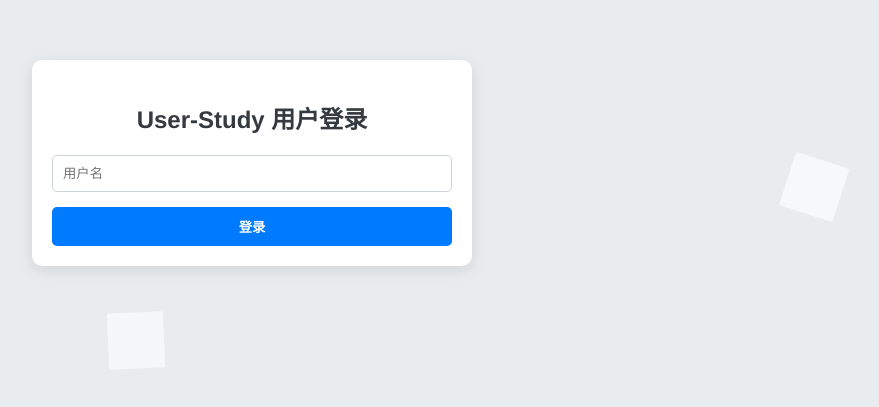
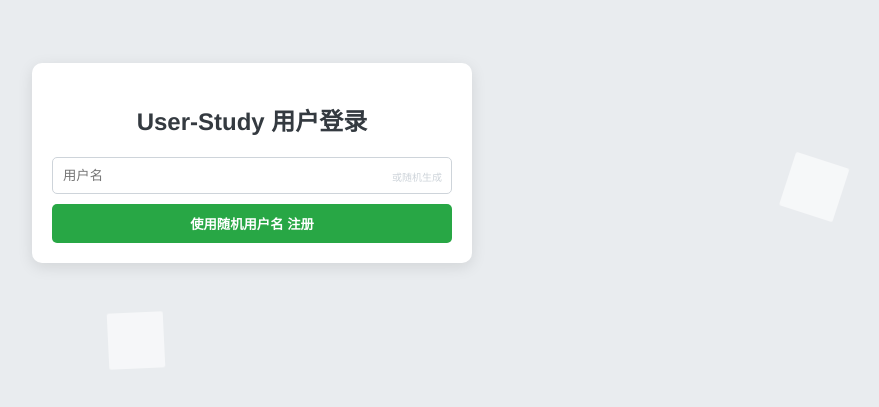
Before and after one commit to Yangzhichen763/Easy-User-Study-Server, a plain HTML site: page pages/login.html in a window 1280 px wide. Shown: the part 177-584 px from the top of the page, without its empty margins (388-1267 px from the left). Drawn offline with Linux system fonts and the light colour scheme.

Commit message:
添加使用随机用户名注册的功能

```diff
--- a/pages/login.html
+++ b/pages/login.html
@@ -27,9 +27,14 @@
             max-width: 400px; /* 限制宽度 */
             width: 100%; /* 确保容器宽度适应 */
         }
-        .inputText {
+        .layout-container {
+            display: flex;
+            flex-direction: column;
+            align-items: center;
+            gap: 10px
+        }
+        .input-text {
             width: calc(100% - 22px); /* 修正宽度，减去边框和内边距 */
-            margin-bottom: 15px; /* 添加底部间距 */
         }
         button {
             width: 100%;
@@ -67,9 +72,21 @@
                     button.onclick = () => handleLogin(username, false); // 绑定注册事件
                 }
             } else {
-                button.textContent = '登录'; // 如果输入框为空，恢复为默认状态
-                button.style.backgroundColor = '#007bff';
-                button.onclick = null;
+                button.textContent = '使用随机用户名 注册'; // 如果输入框为空，恢复为默认状态
+                button.style.backgroundColor = '#28a745';
+                button.onclick = () => handleLogin(null, true); // 绑定登录事件
+            }
+
+            // 如果输入不为空，则移除 class="input-tip" 的元素，否则添加
+            const inputContainer = event.target.parentElement;
+            const inputTip = inputContainer.querySelector('.input-tip');
+            if (username) {
+                inputTip.remove();
+            } else if (!inputTip) {
+                const inputTip = document.createElement('span');
+                inputTip.classList.add('input-tip');
+                inputTip.textContent = '或随机生成';
+                inputContainer.appendChild(inputTip);
             }
         }
 
@@ -91,7 +108,14 @@
         }
 
         function handleLogin(username, login=true) {
-            if (login) {
+            if (username === null){
+                // 生成随机用户名
+                username = Math.random().toString(36).substr(2, 8);
+                if (confirm(`确认要使用随机账户 "${username}" 吗？`)) {
+                    window.location.href = `/interface?user_id=${username}`; // 跳转到登录页面
+                }
+            }
+            else if (login) {
                 if (confirm(`确认要登录账户 "${username}" 吗？`)) {
                     window.location.href = `/interface?user_id=${username}`; // 跳转到登录页面
                 }
@@ -103,6 +127,7 @@
         }
 
         window.onload = () => {
+            handleInputChange(event); // 初始状态
             cubeInit();
         }
     </script>
@@ -111,8 +136,11 @@
 
     <div class="container">
         <h2>User-Study 用户登录</h2>
-        <form onsubmit="handleEnterLogin(event)">
-            <input type="text" id="username" class="inputText" placeholder="用户名" required oninput="handleInputChange(event)">
+        <form onsubmit="handleEnterLogin(event)" class="layout-container">
+            <div class="input-container">
+                <input type="text" id="username" class="input-text" placeholder="用户名" required oninput="handleInputChange(event)">
+                <span class="input-tip">或随机生成</span>
+            </div>
             <button type="submit">登录</button>
         </form>
     </div>
--- a/style.css
+++ b/style.css
@@ -37,17 +37,30 @@ button:hover {
 }
 
 /* 输入框 */
-.inputText, select {
+.input-text {
     padding: 10px;
     border: 1px solid #ced4da;
     color: #495057;
     border-radius: 5px;
     width: 150px;
-    margin-right: 10px;
     transition: border-color 0.3s; /* 添加过渡效果 */
 }
-.inputText:focus, select:focus {
+.input-text:focus {
     border-color: #80bdff; /* 当前输入框边框高亮 */
+}
+.input-container {
+    position: relative; /* 使子元素绝对定位 */
+    width: 100%; /* 容器宽度 */
+}
+.input-tip {
+    position: absolute;
+    right: 10px;
+    top: 50%; /* 垂直居中 */
+    transform: translateY(-50%); /* 调整为居中 */
+
+    color: #ced4da;
+    font-size: 10px;
+    pointer-events: none; /* 确保提示文本不影响输入框的事件 */
 }
 
 /* 提示信息文本 */
```
Also changed, not shown: index.html (+13 -1 lines).
